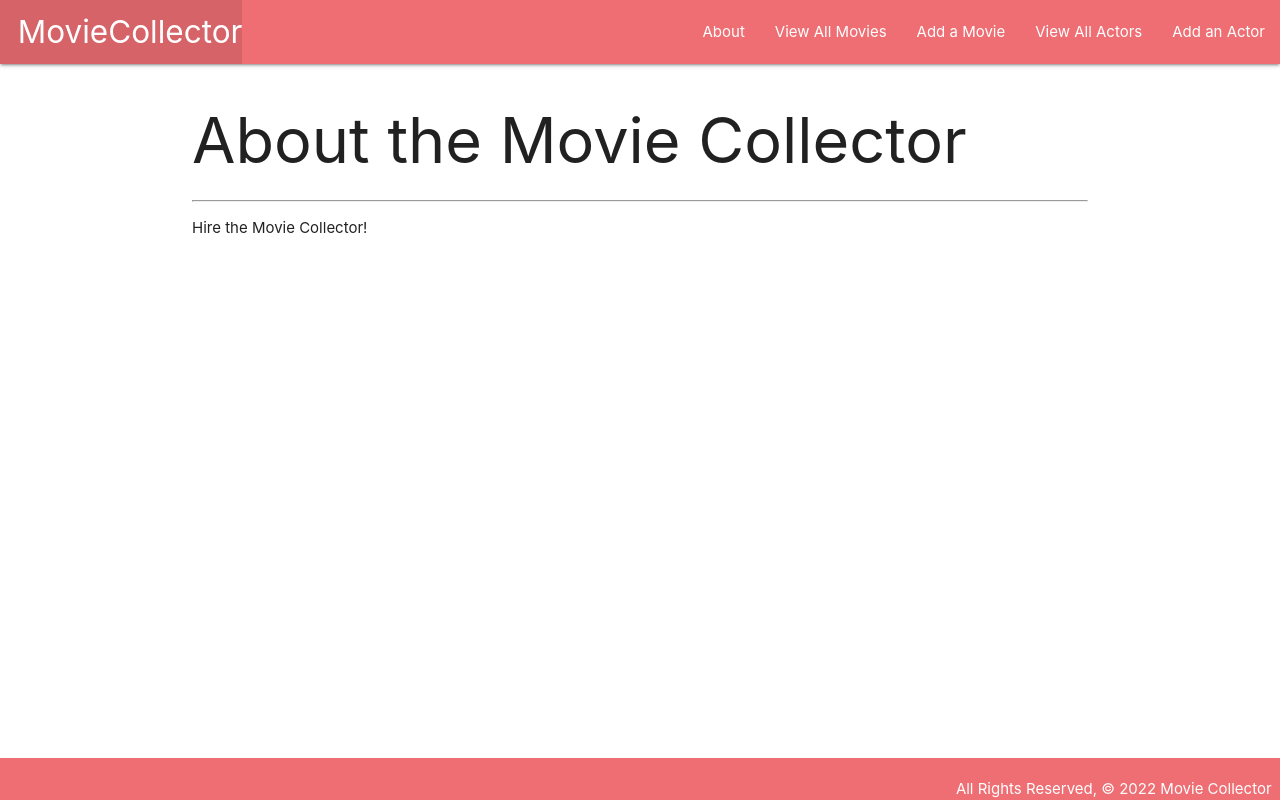
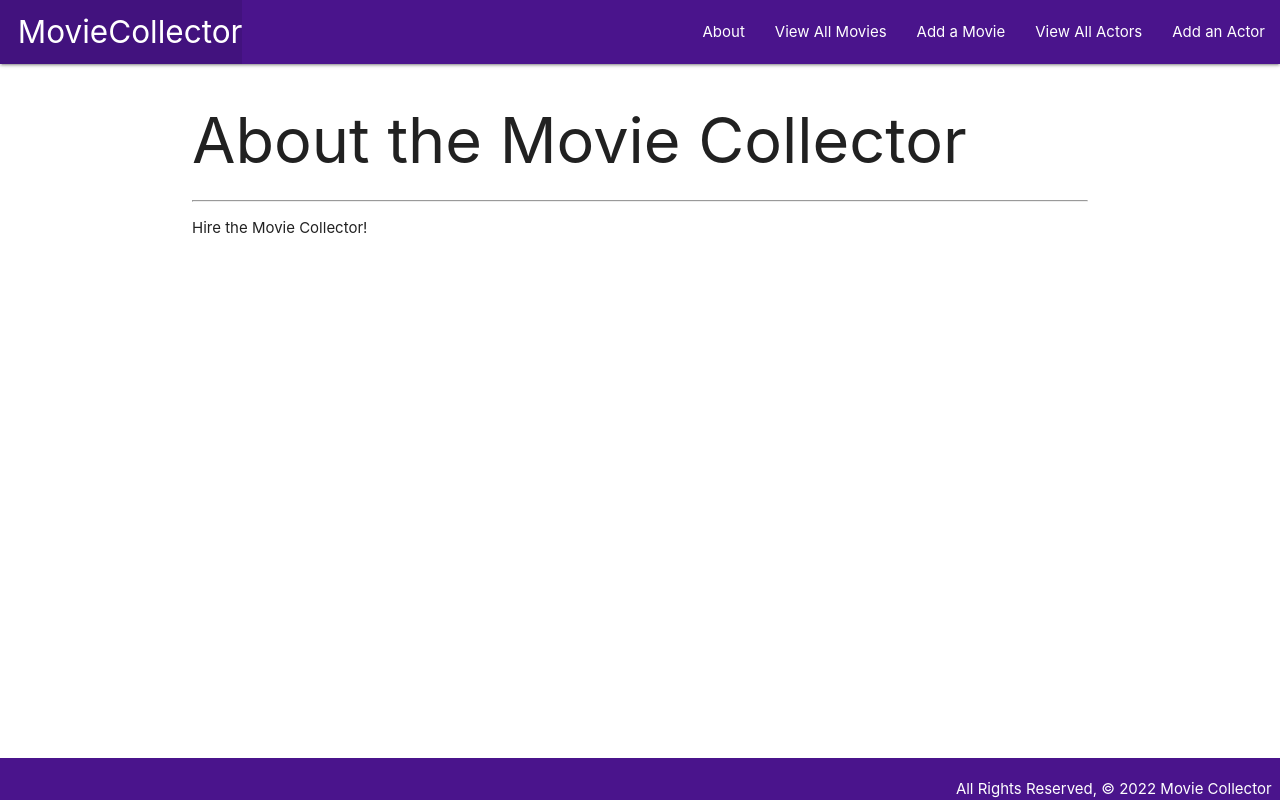
Before and after one commit to MrTowelGuy/movie-collector, a Django app: template main_app/templates/about.html in a window 1280 px wide. Run offline with Django 4.2, Linux system fonts and the light colour scheme; the template is opened without the code that fills it, so the values that code supplies are empty.

Commit message:
added some css

```diff
--- a/main_app/templates/base.html
+++ b/main_app/templates/base.html
@@ -14,9 +14,9 @@
     <script src="https://cdnjs.cloudflare.com/ajax/libs/materialize/1.0.0/js/materialize.min.js"></script>
   </head>
   <body>
-    <header class="navbar-fixed">
+    <header class="navbar-fixed purple darken-4">
       <nav>
-        <div class="nav-wrapper">
+        <div class="nav-wrapper purple darken-4">
           <ul>
             <li>
               <a href="/" class="left brand-logo">&nbsp;&nbsp;MovieCollector</a>
@@ -33,7 +33,7 @@
       </nav>
     </header>
     <main class="container">{% block content %} {% endblock %}</main>
-    <footer class="page-footer">
+    <footer class="page-footer purple darken-4">
       <div class="right">
         All Rights Reserved, &copy; 2022 Movie Collector &nbsp;
       </div>
```
